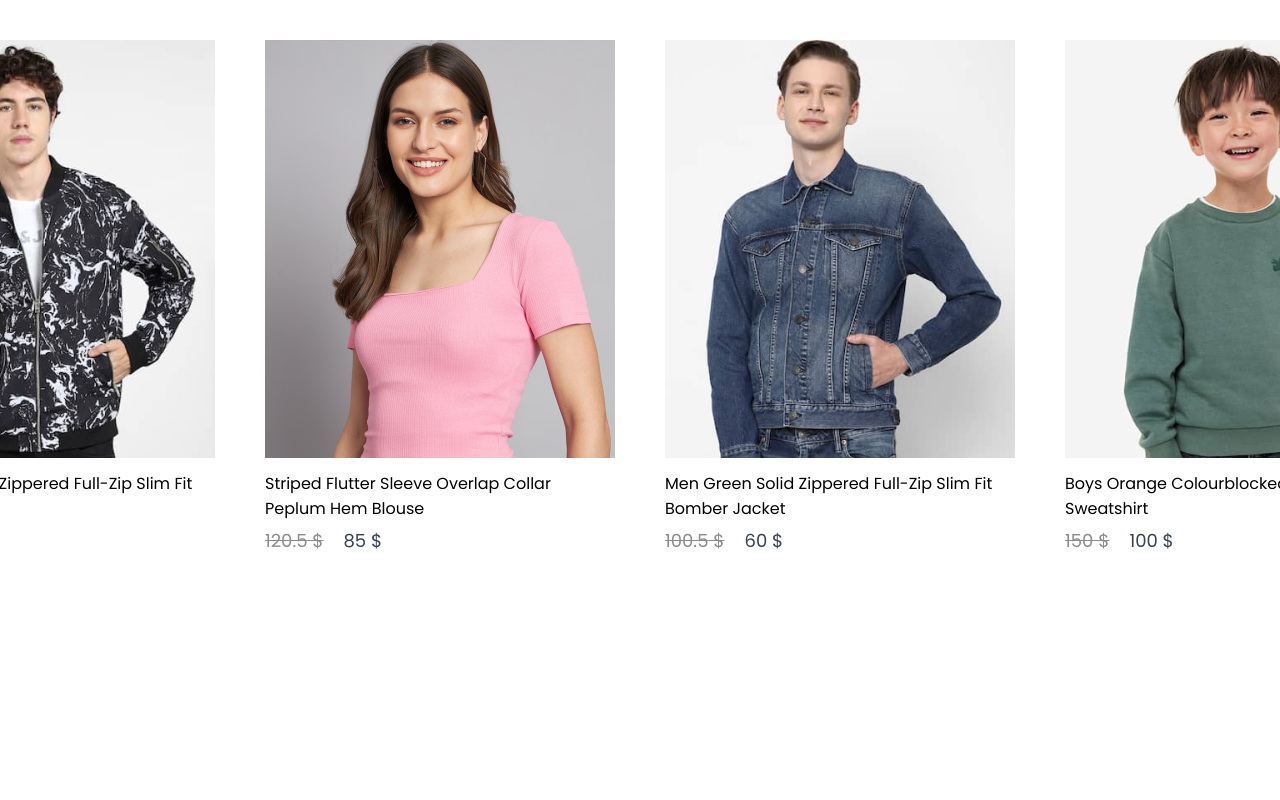
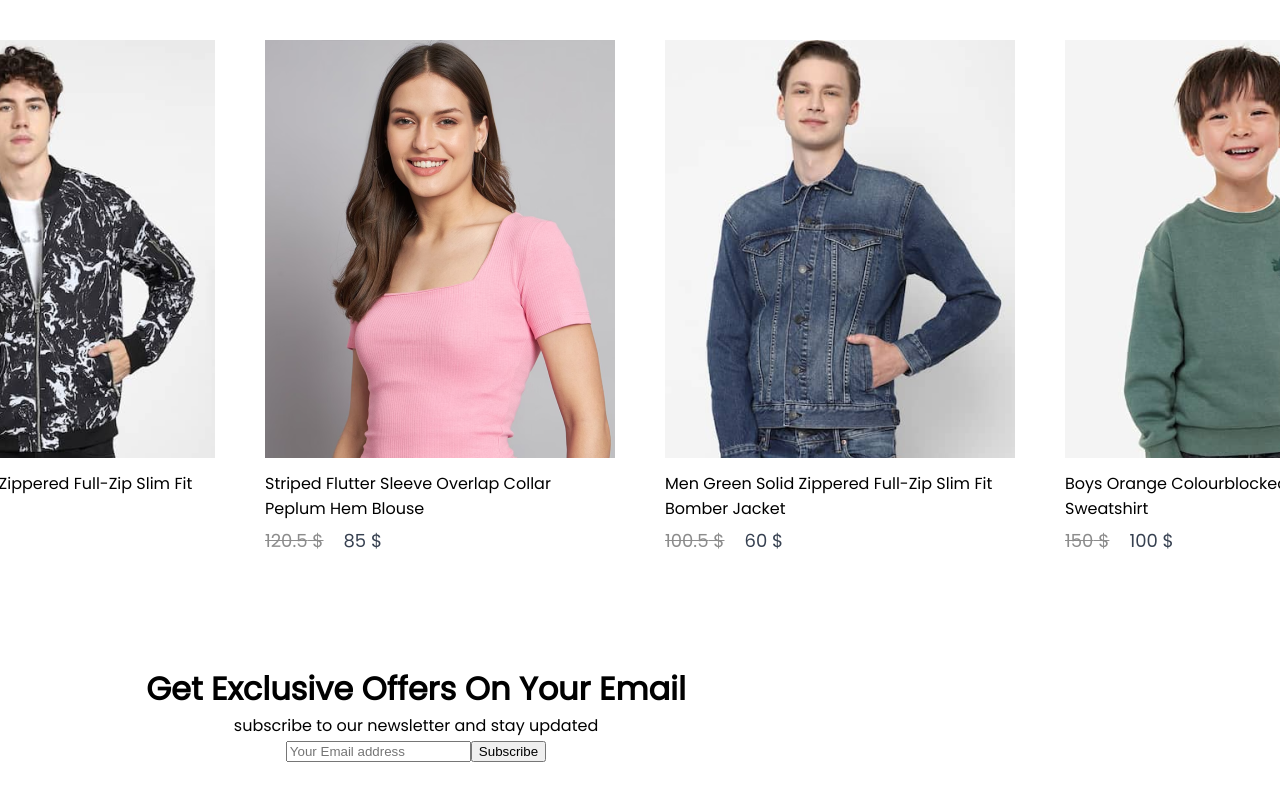
Before and after one commit to m-fadi/E-commerce, a React (Create React App) app: page / in a window 1280 px wide. Shown: the part 2928-3728 px from the top of the page. Before the commit the page ends 3482 px from the top, so only its background shows below. Built offline with nearby package versions, Linux system fonts and the light colour scheme.

Commit message:
add newsLetter comp to shop

```diff
--- a/src/pages/Shop.jsx
+++ b/src/pages/Shop.jsx
@@ -2,15 +2,17 @@ import Hero from '../components/Hero/Hero'
 import Popular from '../components/popular_items/Popular';
 import Offer from '../components/Offers/Offer';
 import NewCollections from '../components/New_collections/NewCollections';
+import NewsLetter from '../components/NewsLetter/NewsLetter';
 
 function Shop() {
 console.log(Hero)
 
-  return <div className='container'>
+  return <div >
     <Hero/>
     <Popular/>
     <Offer/>
     <NewCollections/>
+    <NewsLetter/>
   </div>;
 }
 
```
